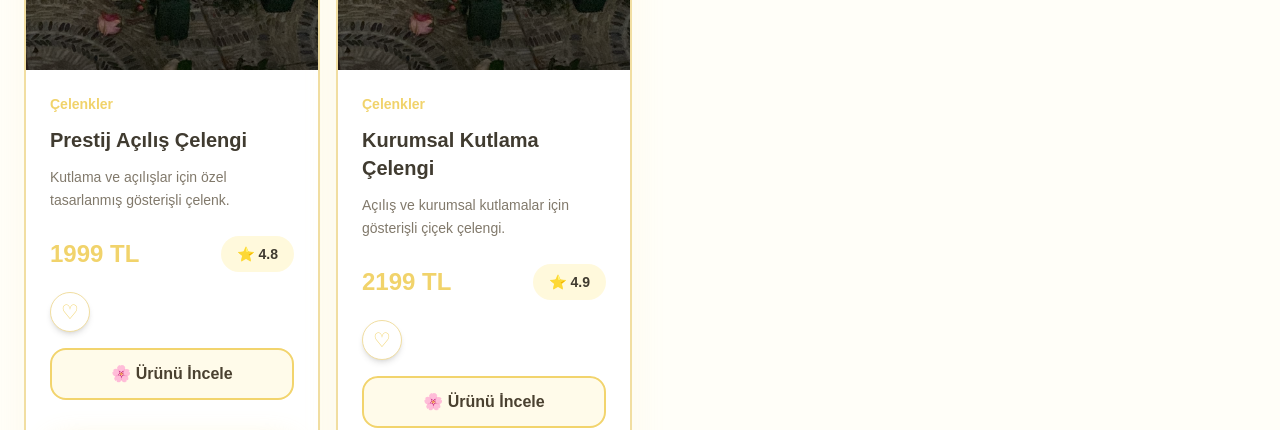
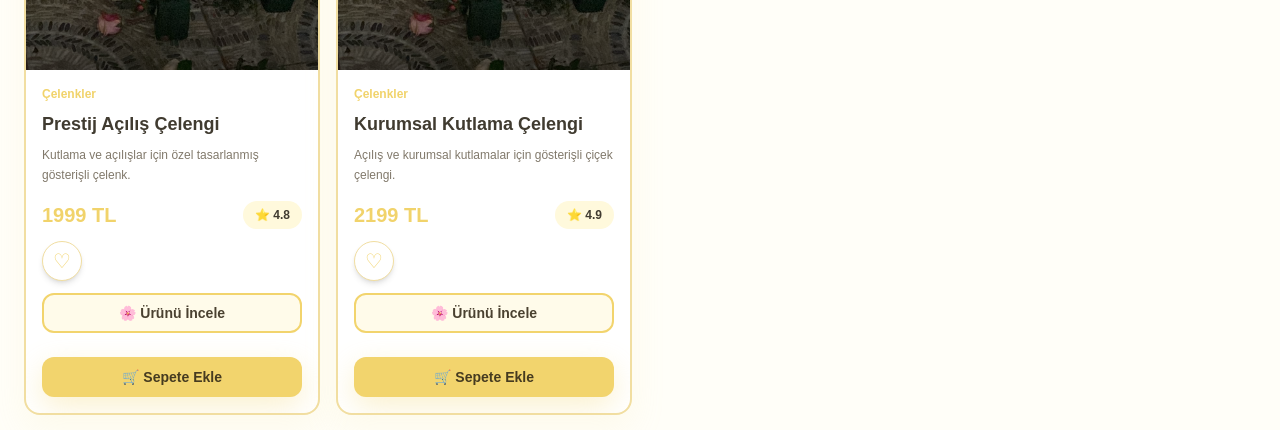
Before and after one commit to akturkvolkan75-design/FlorioTR, a Next.js app: page /kategori/celenkler in a window 1280 px wide. Shown: the part 385-815 px from the top of the page. Built offline with nearby package versions, Linux system fonts and the light colour scheme; no server answers; the database is empty.

Commit message:
Make product information cards compact

```diff
--- a/components/home/ProductCard.tsx
+++ b/components/home/ProductCard.tsx
@@ -67,7 +67,7 @@ export default function ProductCard({
       className="
       group
       overflow-hidden
-      rounded-[32px]
+      rounded-2xl
       shadow-xl
       transition-all
       duration-500
@@ -218,7 +218,7 @@ export default function ProductCard({
 
 
 
-      <div className="p-6">
+      <div className="p-4">
 
 
 
@@ -227,7 +227,7 @@ export default function ProductCard({
         <p
 
           className="
-          text-sm
+          text-xs
           font-bold
           "
 
@@ -256,8 +256,8 @@ export default function ProductCard({
         <h3
 
           className="
-          mt-3
-          text-xl
+          mt-2
+          text-lg
           font-extrabold
           "
 
@@ -286,9 +286,9 @@ export default function ProductCard({
         <p
 
           className="
-          mt-3
+          mt-2
           line-clamp-2
-          text-sm
+          text-xs
           font-medium
           leading-relaxed
           "
@@ -319,7 +319,7 @@ export default function ProductCard({
         <div
 
           className="
-          mt-6
+          mt-4
           flex
           items-center
           justify-between
@@ -332,7 +332,7 @@ export default function ProductCard({
           <span
 
             className="
-            text-2xl
+            text-xl
             font-black
             "
 
@@ -362,9 +362,9 @@ export default function ProductCard({
 
             className="
             rounded-full
-            px-4
-            py-2
-            text-sm
+            px-3
+            py-1.5
+            text-xs
             font-bold
             "
 
@@ -400,7 +400,7 @@ export default function ProductCard({
 
 
 
-        <div className="mt-5">
+        <div className="mt-3">
 
 
           <FavoriteButton
@@ -427,11 +427,12 @@ export default function ProductCard({
 
 
           className="
-          mt-4
+          mt-3
           block
-          rounded-2xl
-          py-3
+          rounded-xl
+          py-2
           text-center
+          text-sm
           font-bold
           transition
           hover:scale-105
@@ -471,6 +472,8 @@ export default function ProductCard({
 
 
           <AddToCartButton
+
+            compact
 
 
             product={{
```
